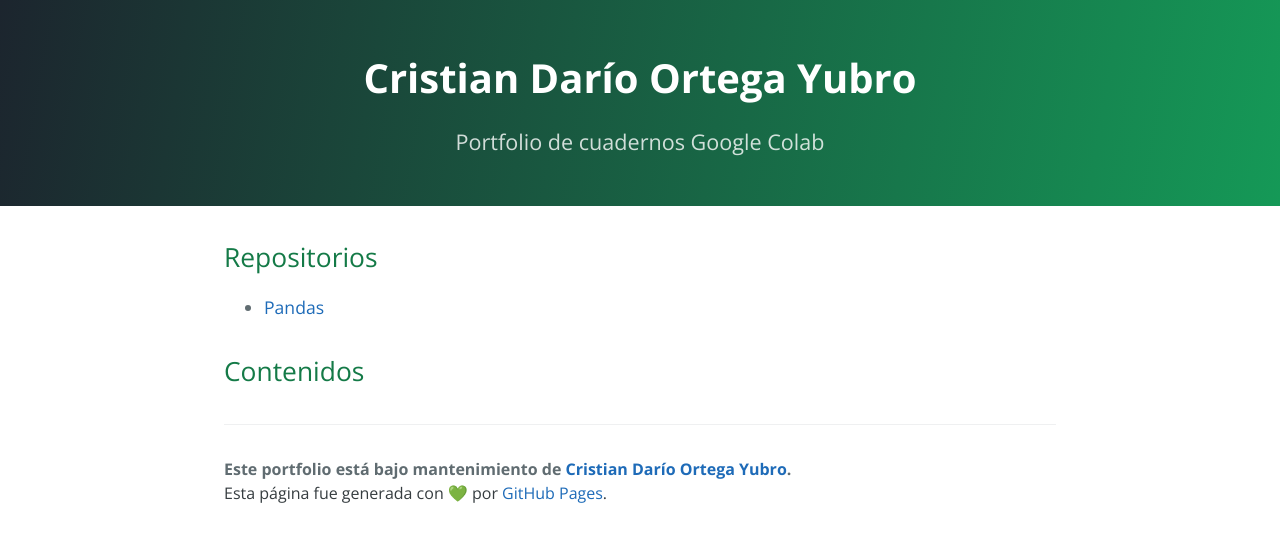
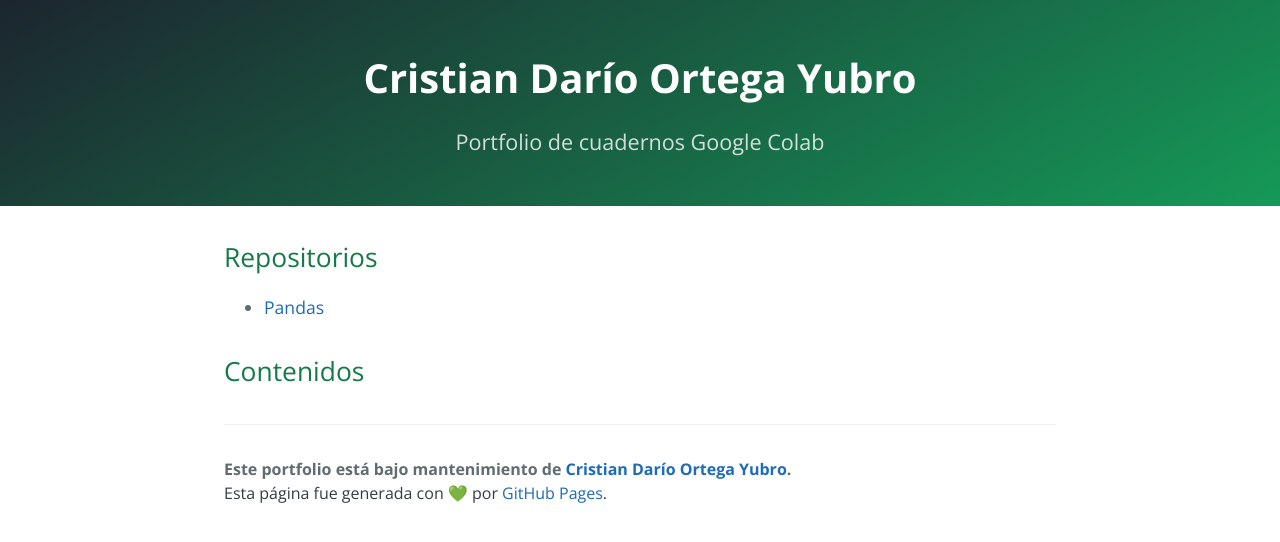
Before and after one commit to cristiandarioortegayubro/portfolio, a Jekyll site: the page built from index.md, in a window 1280 px wide. Shown: the top 542 px of the page. Built offline with Jekyll 4.4.1, drawn with Linux system fonts in a browser that asks for light colours.

Commit message:
Update cayman.css

```diff
--- a/css/cayman.css
+++ b/css/cayman.css
@@ -139,7 +139,7 @@
 @media screen and (max-width: 30em) { .btn { display: block; width: 100%; padding: 0.75rem; font-size: 0.9rem; }
   .btn + .btn { margin-top: 0; margin-left: 0; } }
 
-.page-header { color: #fff; text-align: center; background-color: #159957; background-image: linear-gradient(100deg, #1c252e, #159957); }
+.page-header { color: #fff; text-align: center; background-color: #159957; background-image: linear-gradient(150deg, #1c252e, #159957); }
 @media screen and (min-width: 50em) { .page-header { padding: 3rem 4rem; } }
 @media screen and (min-width: 30em) and (max-width: 50em) { .page-header { padding: 2rem 3rem; } }
 @media screen and (max-width: 30em) { .page-header { padding: 2rem 1rem; } }
```
